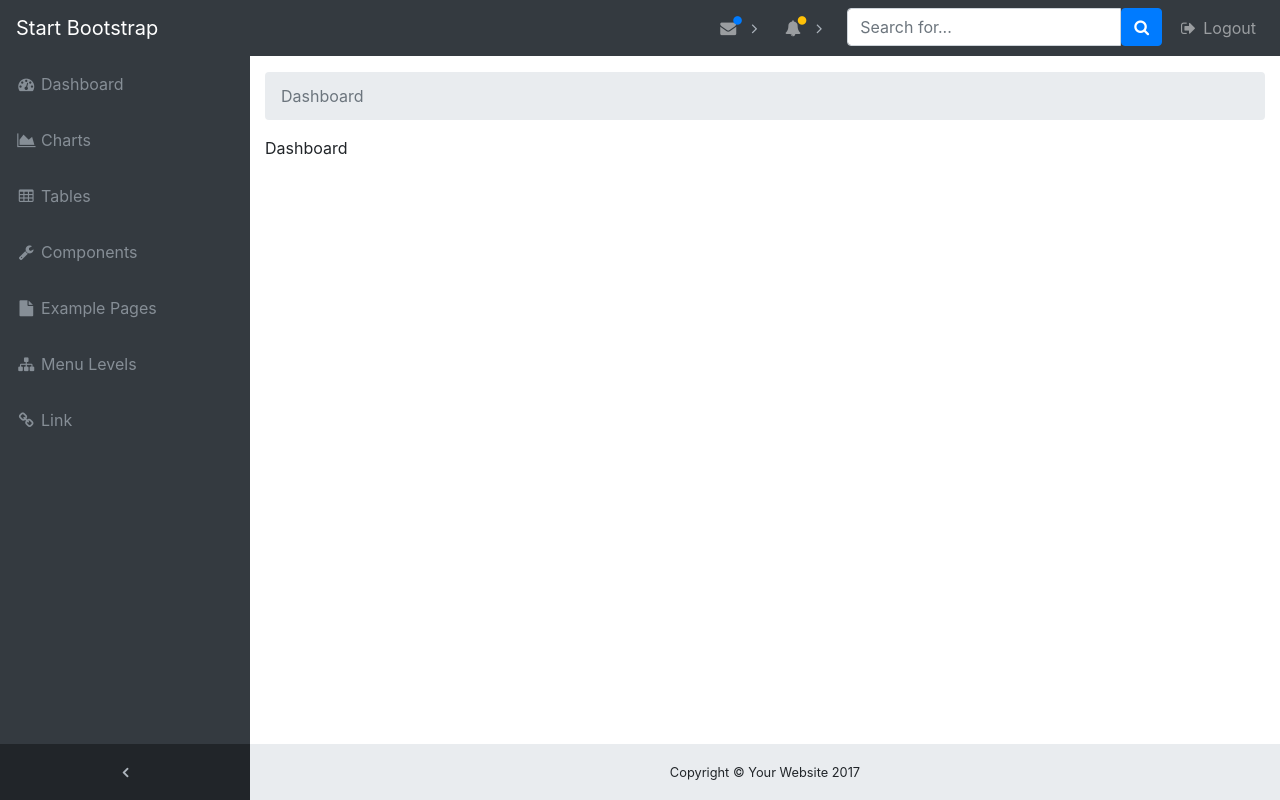
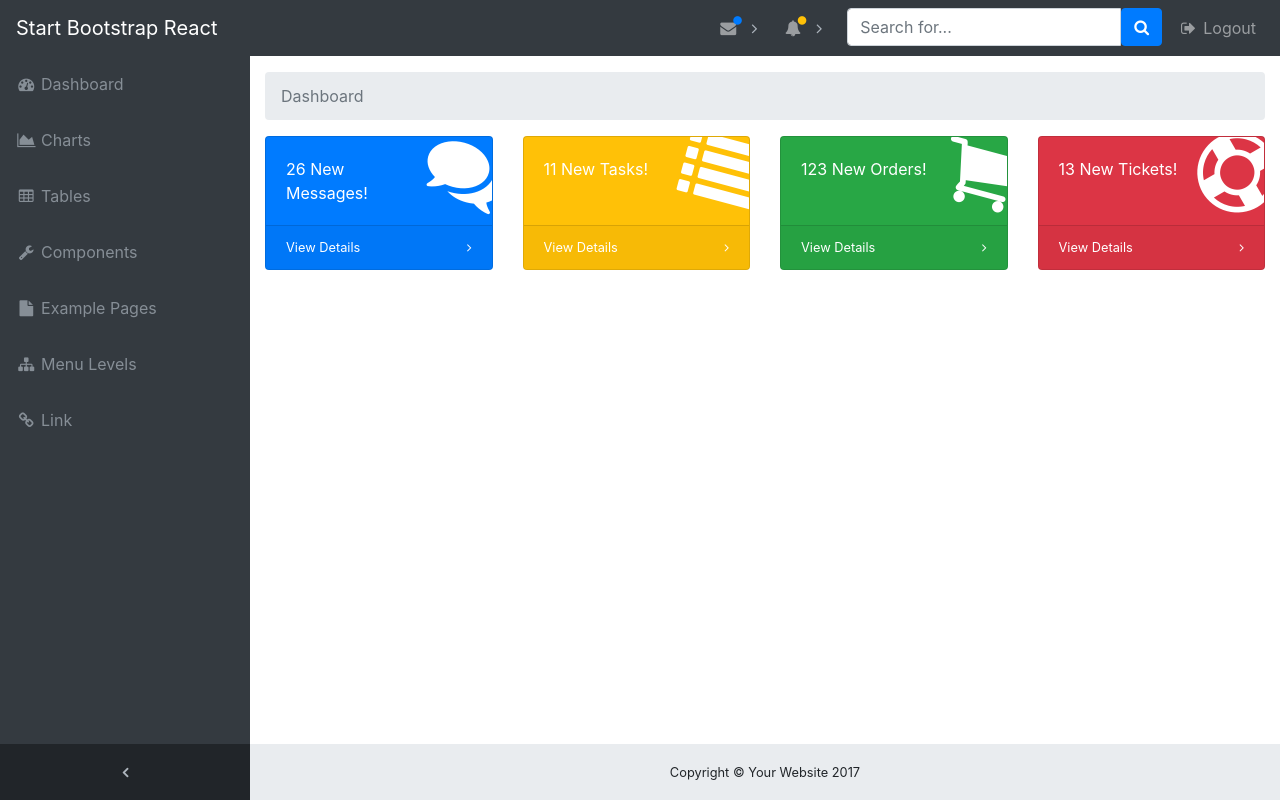
Before and after one commit to ecseraspe/sb-admin-react, a React (Create React App) app: page / in a window 1280 px wide. Built offline with nearby package versions, Linux system fonts and the light colour scheme.

Commit message:
add card component and display it in the dashboard

```diff
--- a/src/components/Header.js
+++ b/src/components/Header.js
@@ -25,7 +25,7 @@ class Header extends Component {
     return (
       <div>
         <Navbar color="dark" dark expand="lg" fixed="top" id="mainNav">
-          <NavbarBrand href="/">Start Bootstrap</NavbarBrand>
+          <NavbarBrand href="/">Start Bootstrap React</NavbarBrand>
           <NavbarToggler onClick={this.toggle} />
           <Collapse isOpen={this.state.isOpen} navbar>
             <Sidebar />
--- /dev/null
+++ b/src/components/SbCard.js
@@ -0,0 +1,26 @@
+import React from 'react';
+
+const SbCard = ({
+  cardTitle,
+  icon,
+  colorType
+}) => {
+  return (
+    <div className={`card text-white bg-${colorType} o-hidden h-100`}>
+      <div className="card-body">
+        <div className="card-body-icon">
+          <i className={`fa fa-fw fa-${icon}`}></i>
+        </div>
+        <div className="mr-5">{cardTitle}</div>
+      </div>
+      <a className="card-footer text-white clearfix small z-1" href="#">
+        <span className="float-left">View Details</span>
+        <span className="float-right">
+          <i className="fa fa-angle-right"></i>
+        </span>
+      </a>
+    </div>
+  )
+}
+
+export default SbCard;
--- a/src/components/menu/HeadMenu.js
+++ b/src/components/menu/HeadMenu.js
@@ -4,6 +4,7 @@ import { Nav, NavItem } from 'reactstrap';
 import MessageNotification from './Header/MessageNotification';
 import AlertNotification from './Header/AlertNotification';
 import SearchForm from './Header/SearchForm';
+import LogoutButton from './Header/LogoutButton';
 
 class HeadMenu extends Component {
 
@@ -14,9 +15,7 @@ class HeadMenu extends Component {
         <AlertNotification />
         <SearchForm />
         <NavItem>
-          <a className="nav-link" data-toggle="modal" data-target="#exampleModal">
-             <i className="fa fa-fw fa-sign-out"></i>&nbsp;Logout
-          </a>
+          <LogoutButton />
         </NavItem>
       </Nav>
     );
--- /dev/null
+++ b/src/components/menu/Header/LogoutButton.js
@@ -0,0 +1,42 @@
+import React, { Component } from 'react';
+import { Modal, ModalHeader, ModalBody, Button, ModalFooter } from 'reactstrap';
+
+class LogoutButton extends Component {
+
+  constructor(props) {
+    super(props);
+    this.state = {
+      modal: false
+    };
+
+    this.toggle = this.toggle.bind(this);
+  }
+
+  toggle() {
+    this.setState({
+      modal: !this.state.modal
+    });
+  }
+
+  render() {
+    return (
+      <div>
+        <a className="nav-link" onClick={this.toggle}>
+          <i className="fa fa-fw fa-sign-out"></i>&nbsp;Logout
+        </a>
+        <Modal isOpen={this.state.modal} toggle={this.toggle} className={this.props.className}>
+          <ModalHeader toggle={this.toggle}>Ready to Leave</ModalHeader>
+          <ModalBody>
+          Select "Logout" below if you are ready to end your current session.
+          </ModalBody>
+          <ModalFooter>
+            <Button color="secondary" onClick={this.toggle}>Cancel</Button>
+            <Button color="primary" onClick={this.toggle}>Logout</Button>{' '}
+          </ModalFooter>
+        </Modal>
+      </div>
+    )
+  }
+}
+
+export default LogoutButton;
--- a/src/containers/Dashboard.js
+++ b/src/containers/Dashboard.js
@@ -1,12 +1,31 @@
 import React, { Component } from 'react';
+
+import SbCard from '../components/SbCard';
 
 class Dashboard extends Component {
 
   render() {
     return (
       <div className="row">
-        <div className="col-md-12">
-          <p>Dashboard</p>
+        <div className="col-xl-3 col-sm-6 mb-3">
+          <SbCard icon="comments"
+            cardTitle="26 New Messages!"
+            colorType="primary" />
+        </div>
+        <div className="col-xl-3 col-sm-6 mb-3">
+          <SbCard icon="list"
+            cardTitle="11 New Tasks!"
+            colorType="warning" />
+        </div>
+        <div className="col-xl-3 col-sm-6 mb-3">
+          <SbCard icon="shopping-cart"
+            cardTitle="123 New Orders!"
+            colorType="success" />
+        </div>
+        <div className="col-xl-3 col-sm-6 mb-3">
+          <SbCard icon="support"
+            cardTitle="13 New Tickets!"
+            colorType="danger" />
         </div>
       </div>
     )
```
